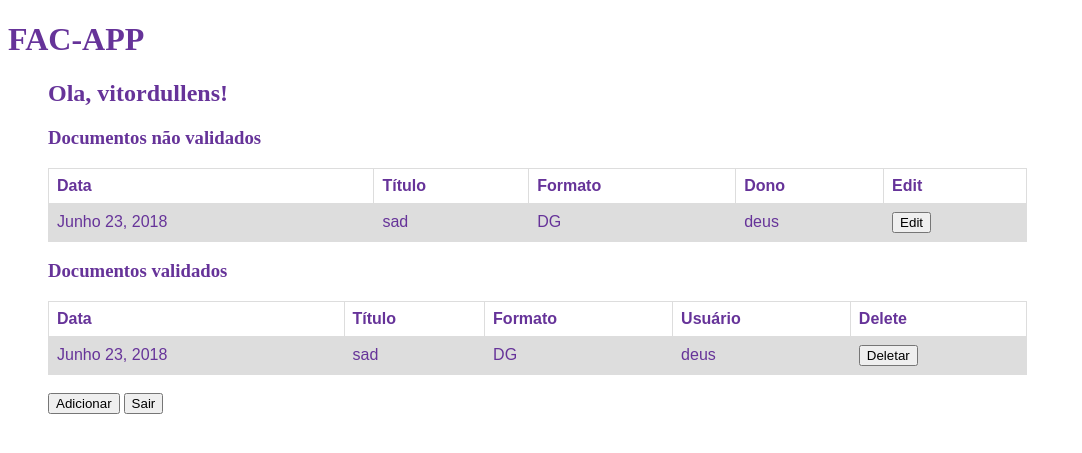
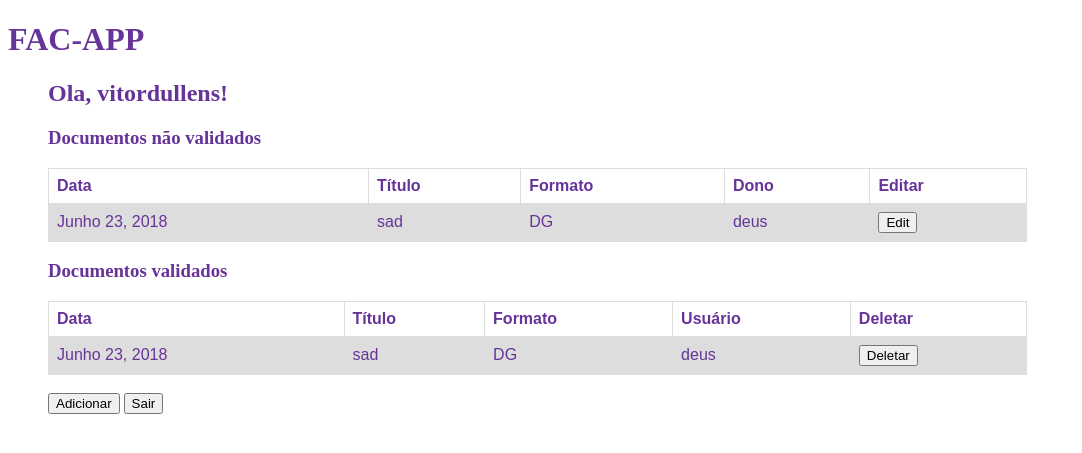
Before and after one commit to vitordullens/fac-cedoc, a Django app: template facapp/cedoc/templates/cedoc/index.html in a window 1280 px wide. Shown: the top 453 px of the page, without its empty margins (0-1082 px from the left). Run offline with Django 3.2, Linux system fonts and the light colour scheme; the template is opened without the code that fills it: values that come from a table or form of the project are taken from there, others are empty; a user stored in the database is signed in; data comes from the database, SQL or seed files in the repository.

Commit message:
minor changes

```diff
--- a/facapp/cedoc/templates/cedoc/index.html
+++ b/facapp/cedoc/templates/cedoc/index.html
@@ -39,7 +39,7 @@
                     <th>Título</th>
                     <th>Formato</th>
                     <th>Dono</th>
-                    <th>Edit</th>
+                    <th>Editar</th>
                 </tr>
                 {% for doc in invalid %}
                 <tr>
@@ -64,7 +64,7 @@
                         <th>Formato</th>
                         <th>Usuário</th>
                         {% if user.is_superuser %}
-                        <th>Delete</th>
+                        <th>Deletar</th>
                         {% endif %}
                     </tr>
                     {% for doc in valid %}
```
